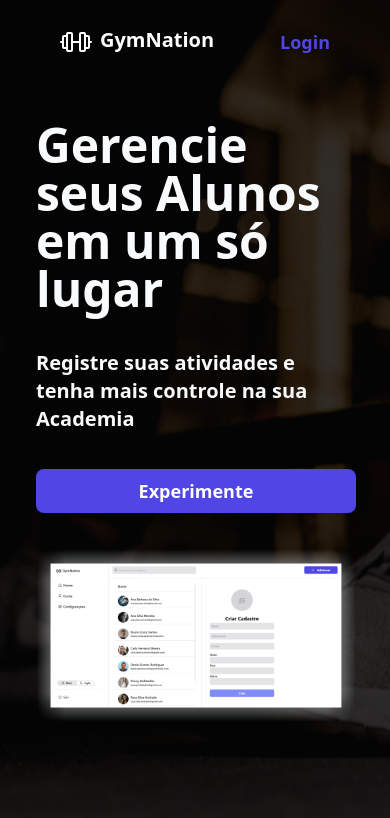
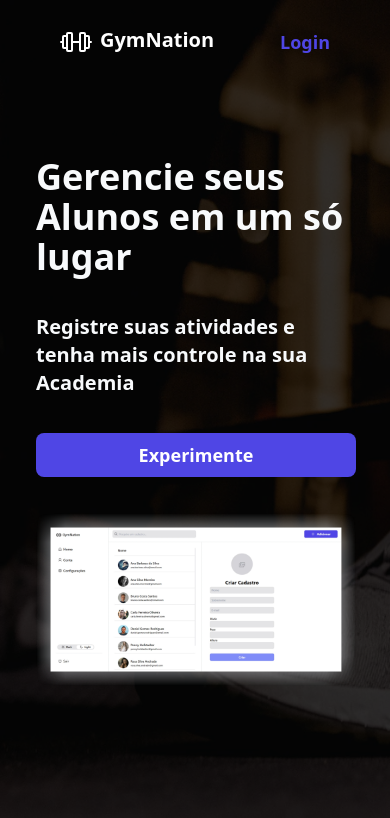
Before and after one commit to samuelsilvati/cadastro-alunos-react, a React (Vite) app: page / in a window 390 px wide. Shown: the top 818 px of the page. Built offline with nearby package versions, Linux system fonts and the light colour scheme.

Commit message:
fix: h1 mobile size

```diff
--- a/src/pages/Home.tsx
+++ b/src/pages/Home.tsx
@@ -31,7 +31,7 @@ function Home() {
           <div className="flex items-center justify-start">
             <div className="flex flex-col md:flex-row items-center xl:justify-start justify-center">
               <div>
-                <h1 className="w-80 pb-9 text-5xl font-bold text-slate-50">
+                <h1 className="w-80 pb-9 text-4xl md:text-5xl font-bold text-slate-50">
                   Gerencie seus Alunos em um só lugar
                 </h1>
                 <p className="w-80 pb-9 text-xl font-semibold text-slate-50">
```
